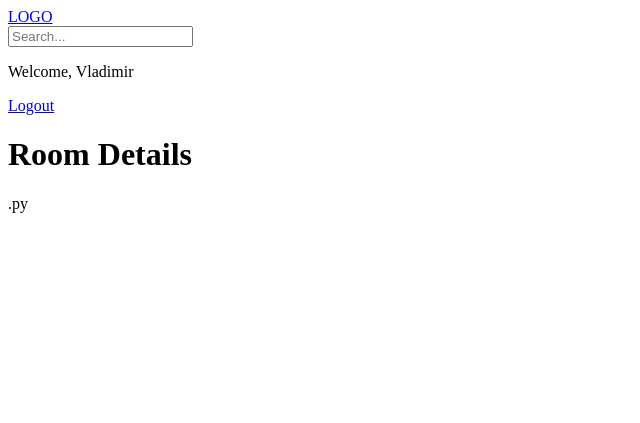
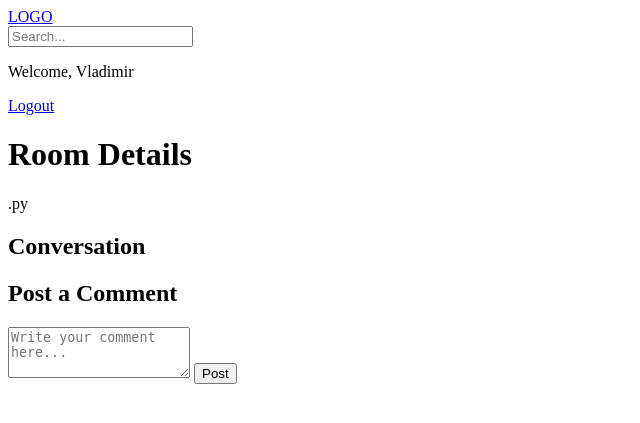
Before and after one commit to Manumbasvladimir/Django_Python, a Django app: page /room/13/ in a window 1280 px wide. Shown: the top 423 px of the page, without its empty margins (0-640 px from the left). Run offline with Django 5.2, Linux system fonts and the light colour scheme; a user stored in the database is signed in; data comes from the database, SQL or seed files in the repository; both versions use the stored data as it was after the commit.

Commit message:
Comments

```diff
--- a/Documents/BSIS-4A/Myproject/studybud/base/templates/base/room.html
+++ b/Documents/BSIS-4A/Myproject/studybud/base/templates/base/room.html
@@ -3,4 +3,24 @@
 {% block content %}
     <h1>Room Details</h1>
     <p>{{ room.name }}</p>
+    <p>{{ room.description }}</p>
+ <div class ="comment-wrapper">
+    <h2>Conversation</h2>
+     {% for message in room_messages %}
+        <div>
+           <small>@{{ message.user.username }} - {{ message.created|timesince }} days ago</small>
+              <p>{{ message.body }}</p>
+        </div>
+     {% endfor %}
+</div>
+{% if user.is_authenticated %}
+<div class="post-comment">
+    <h2>Post a Comment</h2>
+    <form method="POST">
+        {% csrf_token %}
+        <textarea name="body" rows="3" placeholder="Write your comment here..."></textarea>
+        <button type="submit">Post</button>
+    </form>
+</div>
+{% endif %}
 {% endblock %}
--- a/Documents/BSIS-4A/Myproject/studybud/base/views.py
+++ b/Documents/BSIS-4A/Myproject/studybud/base/views.py
@@ -63,9 +63,15 @@ def home(request):
 
 def room(request, pk):
     room = Room.objects.get(id=pk)
-
-
-    context = {'room': room}
+    room_messages = room.message_set.all()
+    if request.method == 'POST':
+        message = Message.objects.create(
+            user=request.user,
+            room=room,
+            body=request.POST.get('body')
+        )
+        return redirect('room', pk=room.id)
+    context = {'room': room, 'room_messages': room_messages}
     return render(request, 'base/room.html', context)
 
 
```
Also changed, not shown: Documents/BSIS-4A/Myproject/studybud/db.sqlite3.
